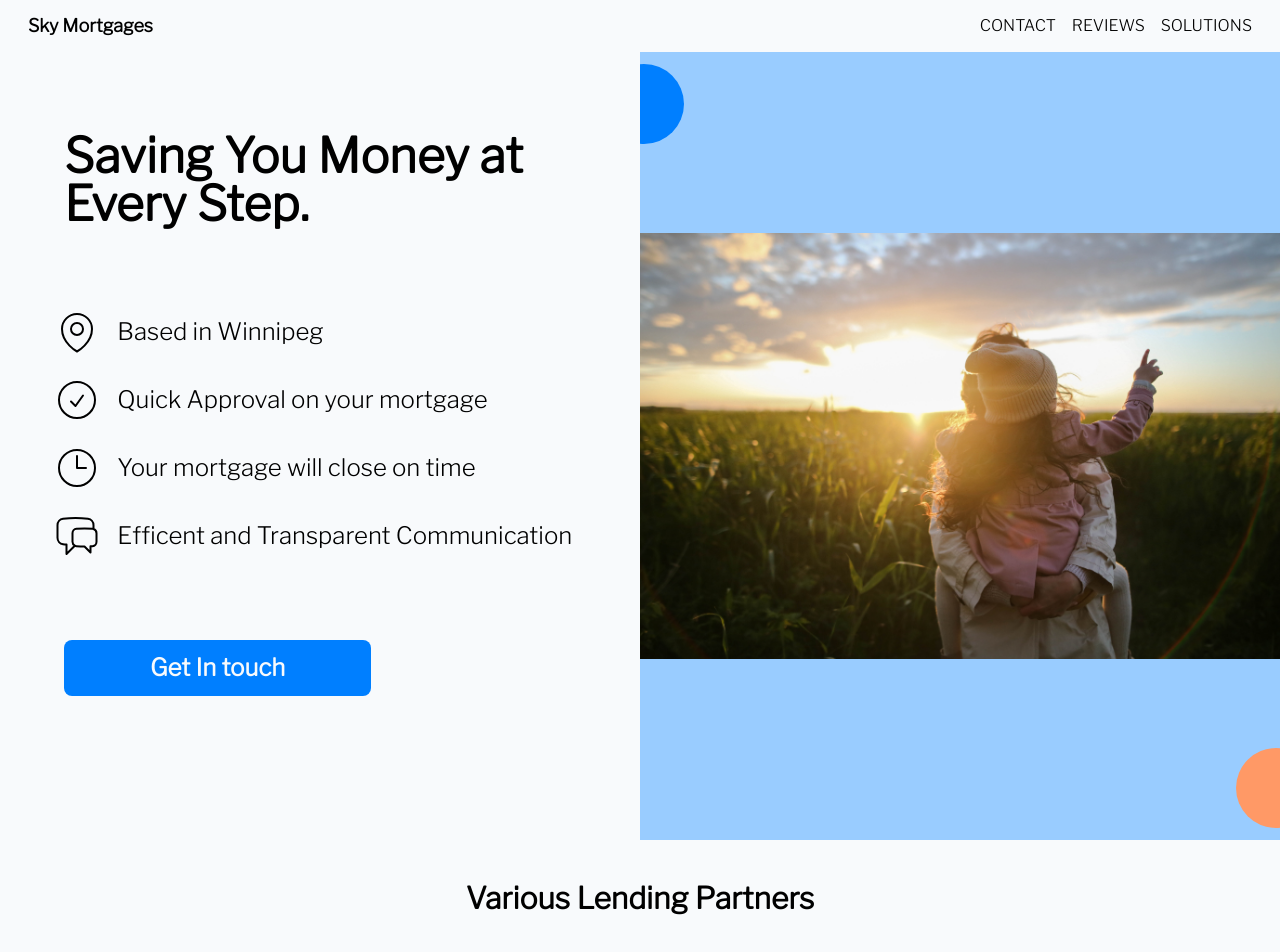
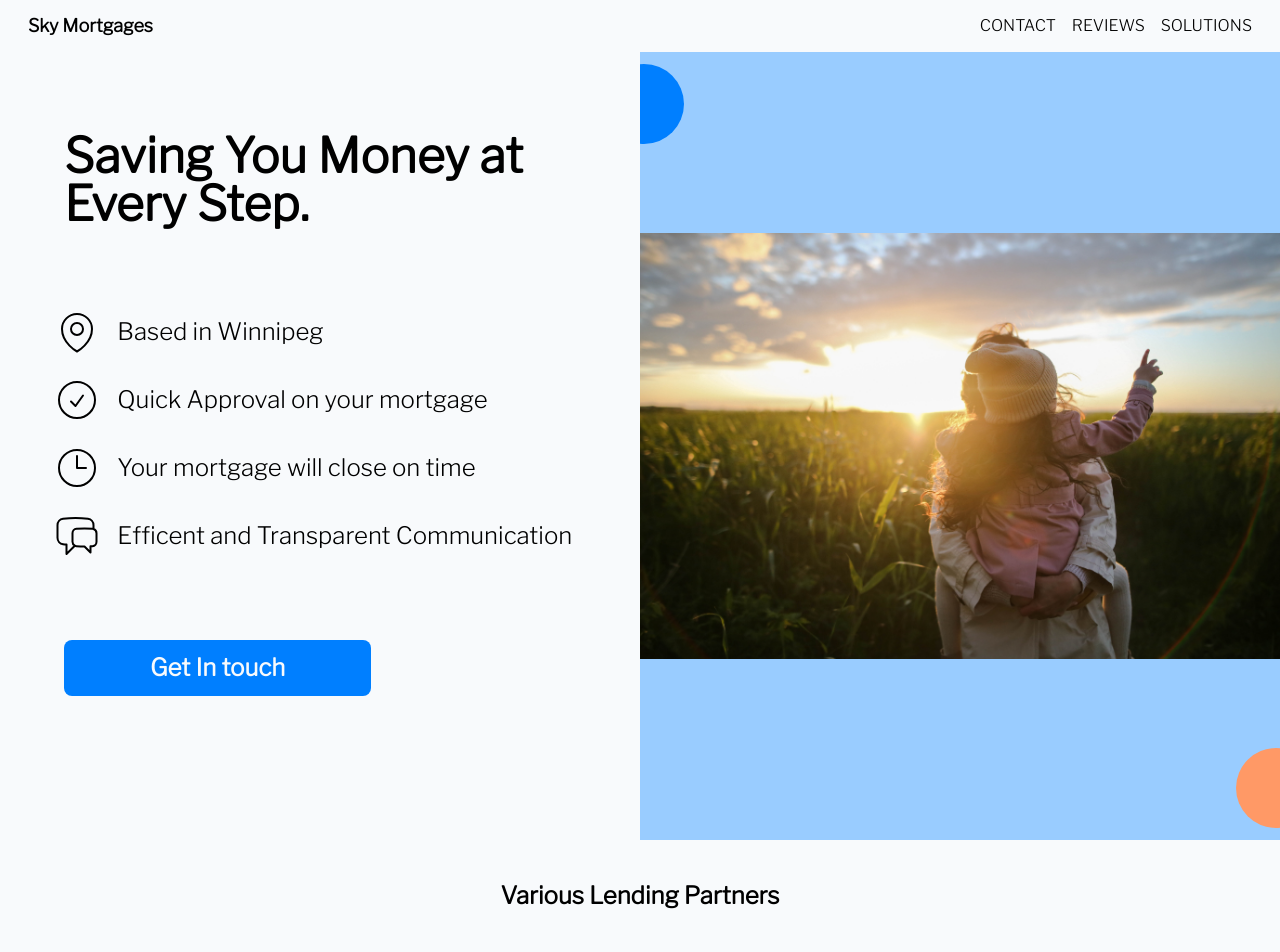
Before and after one commit to Karan-Brar/mortgage-website-clone, a Next.js app: page / in a window 1280 px wide. Shown: the top 952 px of the page. Built offline with nearby package versions, Linux system fonts and the light colour scheme.

Commit message:
changes to heading size

```diff
--- a/components/LendingPartners.js
+++ b/components/LendingPartners.js
@@ -4,7 +4,7 @@ import Image from 'next/image';
 const LendingPartners = () => {
   return (
     <div className="font-franklin bg-slate-50">
-      <h1 className="pt-10 mx-auto font-bold w-fit heading">
+      <h1 className="pt-10 mx-auto font-bold w-fit heading !text-2xl">
         Various Lending Partners
       </h1>
       <div className="grid grid-cols-2 grid-rows-3 pb-5 mt-10 gap-y-12 sm:gap-x-0 gap-x-2 sm:grid-cols-3 sm:grid-rows-2 sm:mt-12">
```
